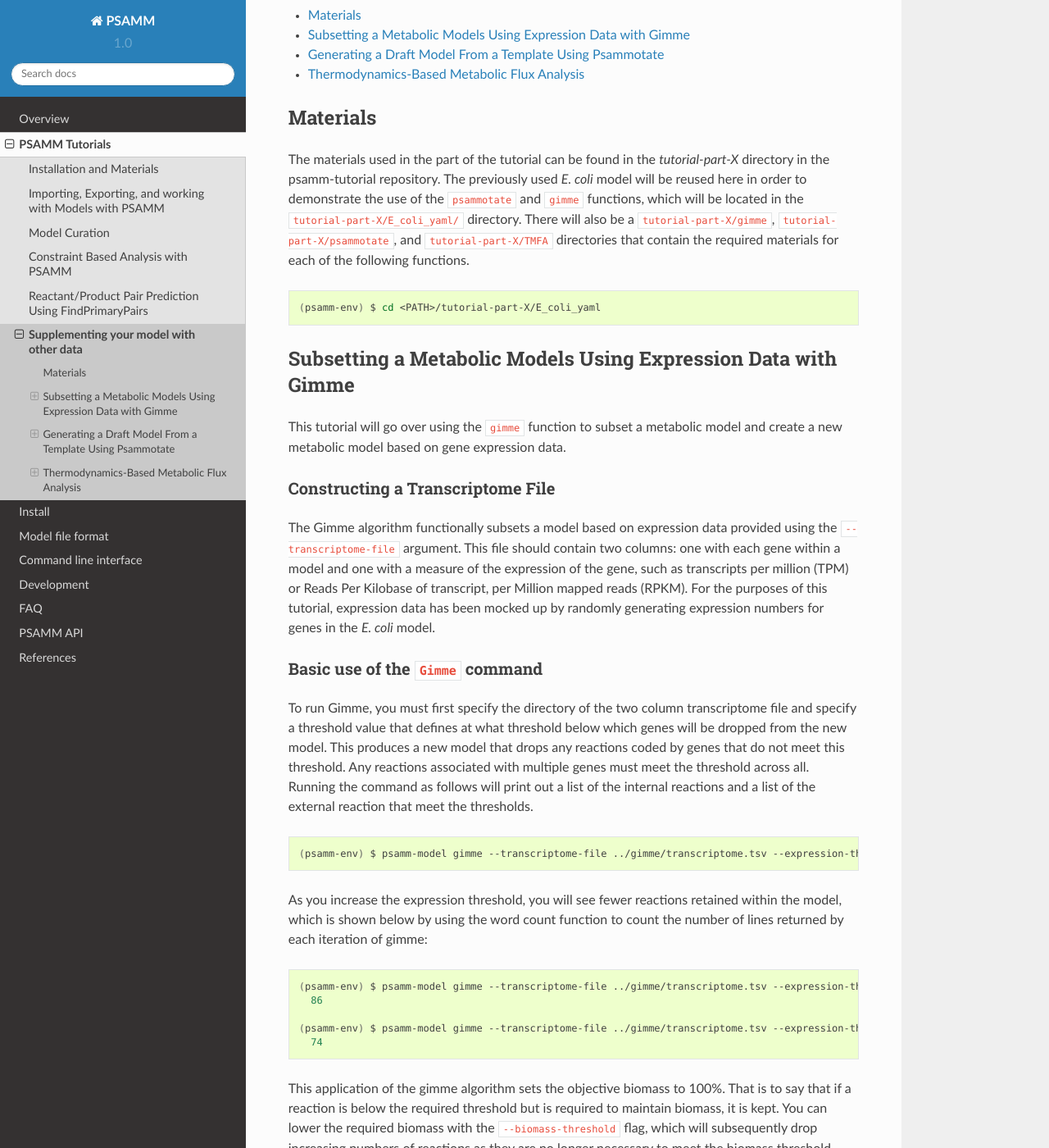
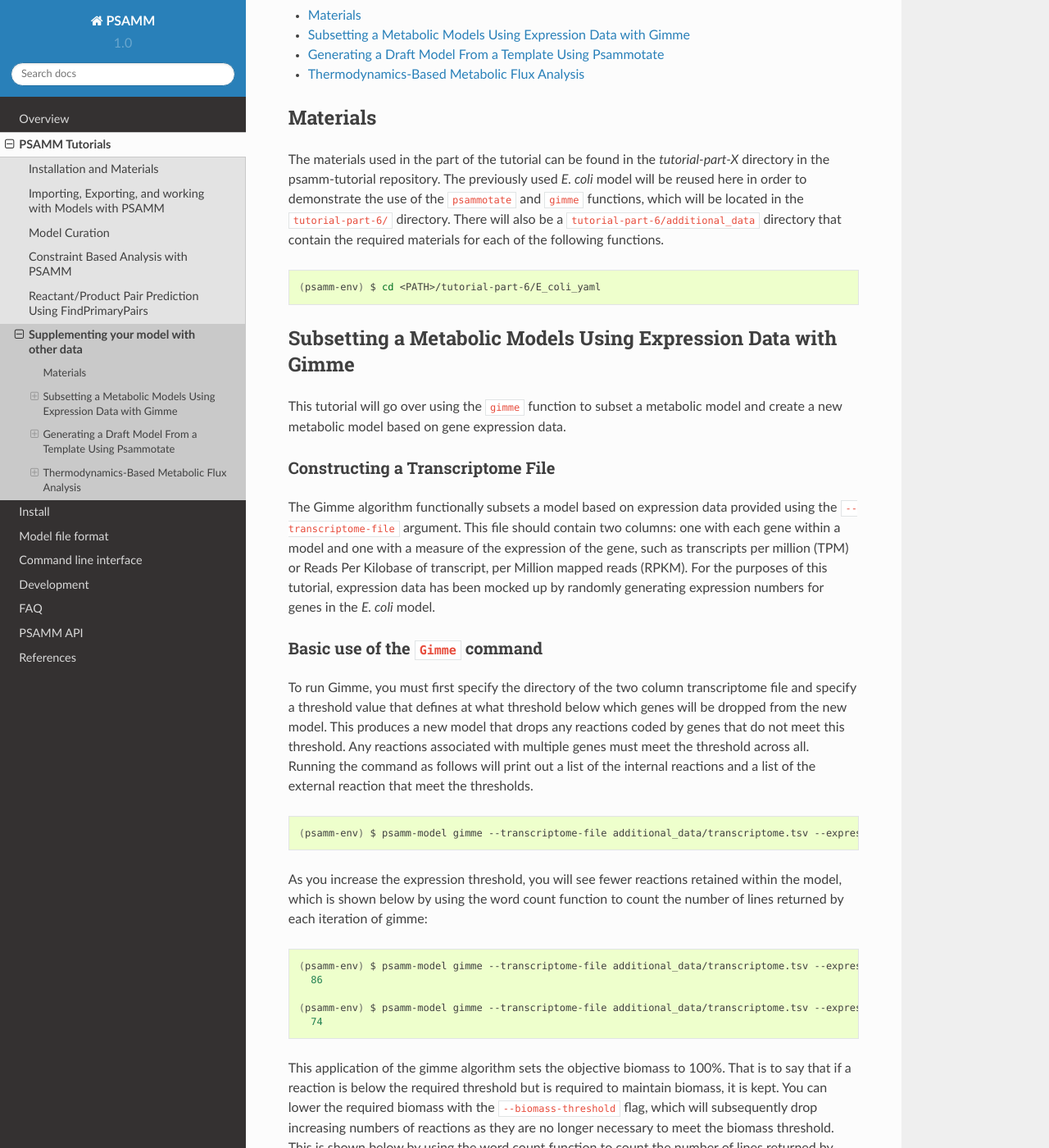
Before and after one commit to zhanglab/psamm, a Sphinx documentation site: the page built from docs/tutorial/applying_supplemental_data.rst, in a window 1280 px wide and 1400 px high, scrolled down 274 px. Shown: the whole window at 82% size. Built offline with Sphinx 7.4.7 and the Read the Docs theme 2.0.0, drawn with Linux system fonts in a browser that asks for light colours; some of the changed text lies outside the part shown.

Commit message:
edited consistency of files in additional_data and for the proper tutorial part 6

```diff
--- a/docs/tutorial/applying_supplemental_data.rst
+++ b/docs/tutorial/applying_supplemental_data.rst
@@ -17,15 +17,14 @@ Materials
 The materials used in the part of the tutorial can be found in the `tutorial-part-X`
 directory in the psamm-tutorial repository. The previously used *E. coli* model will
 be reused here in order to demonstrate the use of the ``psammotate`` and ``gimme`` functions,
-which will be located in the ``tutorial-part-X/E_coli_yaml/`` directory. There
-will also be a ``tutorial-part-X/gimme``, ``tutorial-part-X/psammotate``, and
-``tutorial-part-X/TMFA`` directories that contain the required materials for each
-of the following functions.
+which will be located in the ``tutorial-part-6/`` directory. There
+will also be a ``tutorial-part-6/additional_data`` directory that contain the required
+materials for each of the following functions.
 
 
 .. code-block:: shell
 
-   (psamm-env) $ cd <PATH>/tutorial-part-X/E_coli_yaml
+   (psamm-env) $ cd <PATH>/tutorial-part-6/E_coli_yaml
 
 
 Subsetting a Metabolic Models Using Expression Data with Gimme
@@ -59,7 +58,7 @@ that meet the thresholds.
 
 .. code-block:: shell
 
-    (psamm-env) $ psamm-model gimme --transcriptome-file ../gimme/transcriptome.tsv --expression-threshold 100
+    (psamm-env) $ psamm-model gimme --transcriptome-file additional_data/transcriptome.tsv --expression-threshold 100
 
 As you increase the expression threshold, you will see fewer reactions retained
 within the model, which is shown below by using the word count function to count
@@ -67,10 +66,10 @@ the number of lines returned by each iteration of gimme:
 
 .. code-block:: shell
 
-    (psamm-env) $ psamm-model gimme --transcriptome-file ../gimme/transcriptome.tsv --expression-threshold 100 | wc -l
+    (psamm-env) $ psamm-model gimme --transcriptome-file additional_data/transcriptome.tsv --expression-threshold 100 | wc -l
       86
 
-    (psamm-env) $ psamm-model gimme --transcriptome-file ../gimme/transcriptome.tsv --expression-threshold 500 | wc -l
+    (psamm-env) $ psamm-model gimme --transcriptome-file additional_data/transcriptome.tsv --expression-threshold 500 | wc -l
       74
 
 This application of the gimme algorithm sets the objective biomass to 100%. That
@@ -83,10 +82,10 @@ by each iteration of gimme:
 
 .. code-block:: shell
 
-    (psamm-env) $ psamm-model gimme --transcriptome-file ../gimme/transcriptome.tsv --expression-threshold 100 --biomass-threshold 0.93757758084 | wc -l # Maximum for this model
+    (psamm-env) $ psamm-model gimme --transcriptome-file additional_data/transcriptome.tsv --expression-threshold 100 --biomass-threshold 0.93757758084 | wc -l # Maximum for this model
       86
 
-    (psamm-env) $ psamm-model gimme --transcriptome-file ../gimme/transcriptome.tsv --expression-threshold 100 --biomass-threshold 0 | wc -l # No Biomass Threshold
+    (psamm-env) $ psamm-model gimme --transcriptome-file additional_data/transcriptome.tsv --expression-threshold 100 --biomass-threshold 0 | wc -l # No Biomass Threshold
       82
 
 In addition to simply writing out a list of reactions that satisfy the expression
@@ -97,7 +96,7 @@ output to create an entirely new model.
 
     (psamm-env) $ mkdir gimme_out
 
-    (psamm-env) $ psamm-model gimme --transcriptome-file ../gimme/transcriptome.tsv --expression-threshold 100 --export-model ./gimme_out/
+    (psamm-env) $ psamm-model gimme --transcriptome-file additional_data/transcriptome.tsv --expression-threshold 100 --export-model ./gimme_out/
 
 
 Generating a Draft Model From a Template Using Psammotate
@@ -150,7 +149,7 @@ psamm reactions file and contains the new gene mappings from the draft model.
 
 .. code-block:: shell
 
-    (psamm-env) $ psamm-model psammotate --rbh ../psammotate/gene_associations.tsv --template 1 --target 2
+    (psamm-env) $ psamm-model psammotate --rbh additional_data/gene_associations.tsv --template 1 --target 2
 
 The output file, ``homolo_reactions.yaml`` contains all of the reactions that
 were mapped with new gene annotations. Remember that if there is not gene
@@ -177,7 +176,7 @@ option (Note, we cannot overwrite homolo_reactions.yaml, so lets remove it first
 
     (psamm-env) $ rm homolo_reactions.yaml
 
-    (psamm-env) $ psamm-model psammotate --rbh ../psammotate/gene_associations.tsv --template 1 --target 2 --ignore-na
+    (psamm-env) $ psamm-model psammotate --rbh additional_data/gene_associations.tsv --template 1 --target 2 --ignore-na
 
 Note the difference in the output, where the reaction ACt2r is now false and has
 not been imported into the new draft model:
@@ -279,7 +278,7 @@ the following command:
 
 .. code-block:: shell
 
-    (psamm-env) $ psamm-model tmfa --config config.yaml --hamilton simulation
+    (psamm-env) $ psamm-model tmfa --config ./config.yaml --hamilton simulation
 
 
 The TMFA command then contains two sub-commands that can be used for debugging,
```
